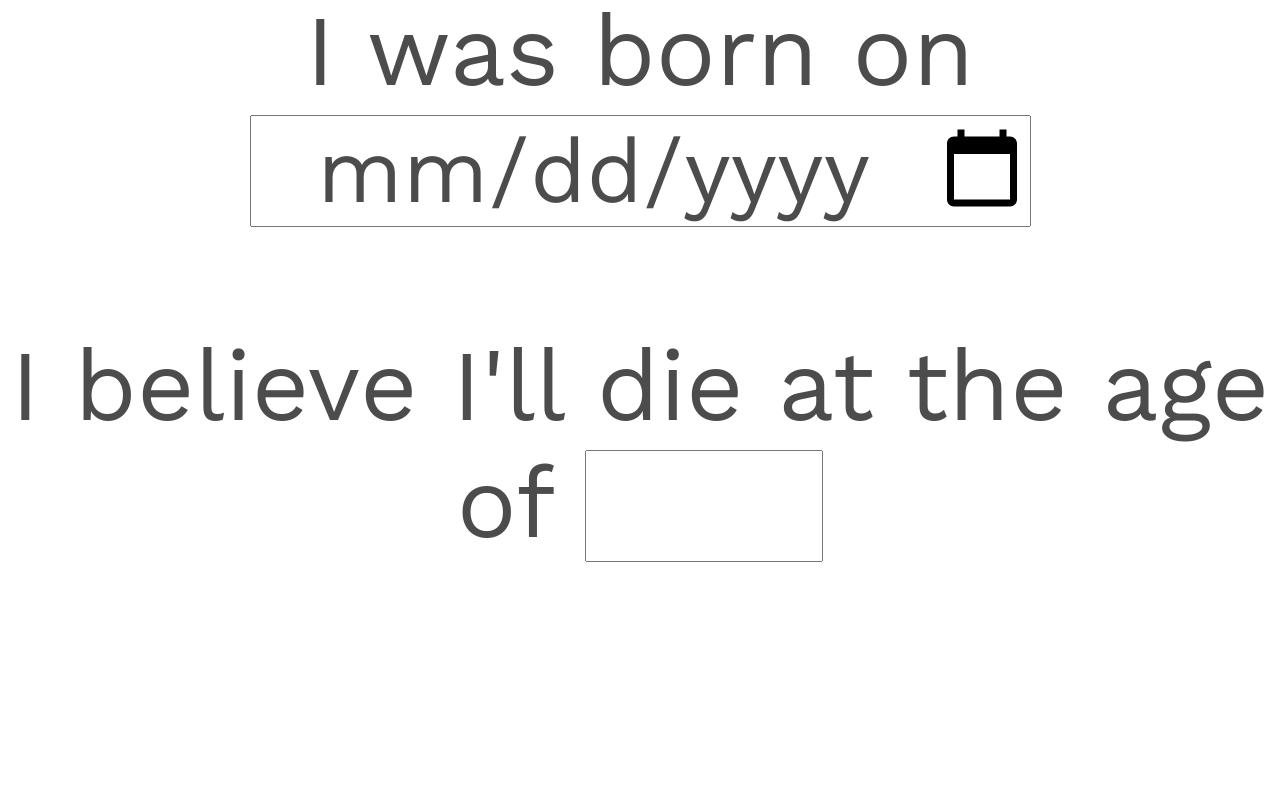
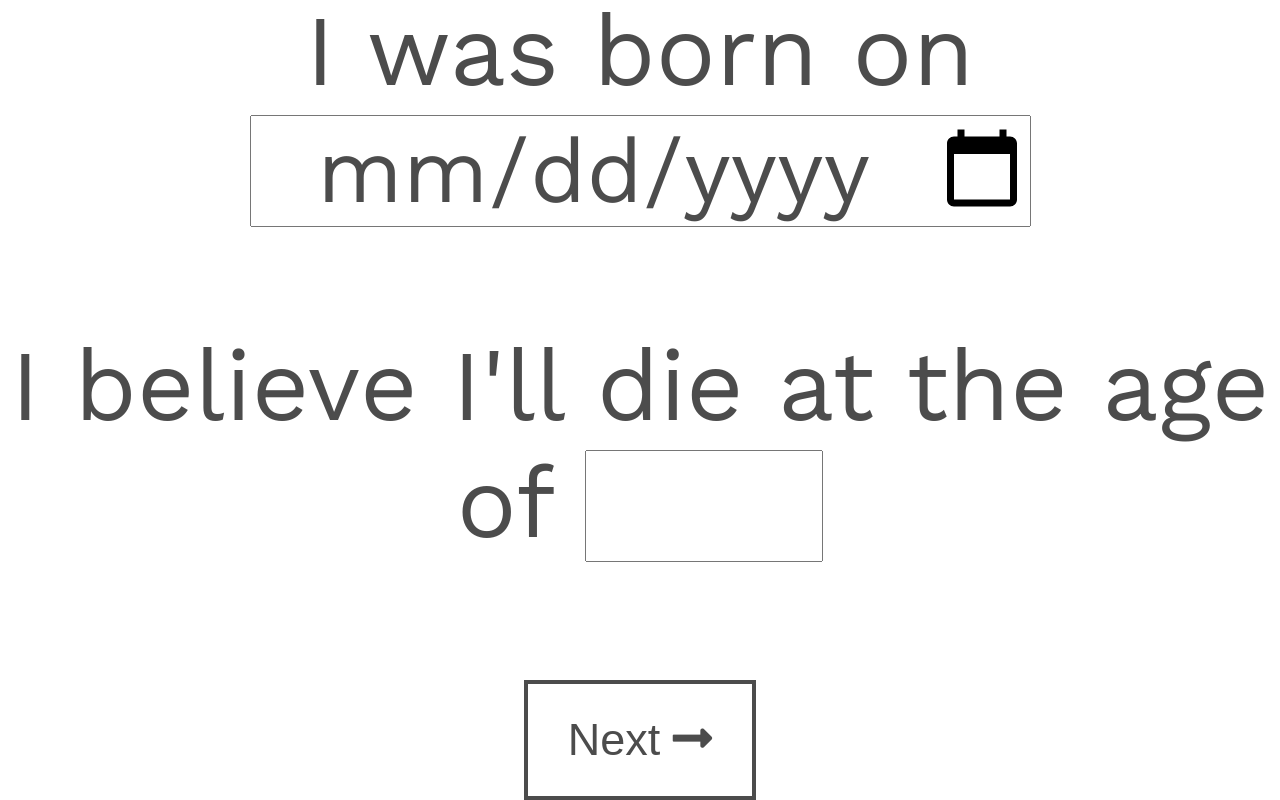
Before and after one commit to gsiou/hourglass, a React (Create React App) app: page / in a window 1280 px wide. Shown: the part 908-1708 px from the top of the page. Built offline with nearby package versions, Linux system fonts and the light colour scheme.

Commit message:
Added next button

```diff
--- a/src/App.css
+++ b/src/App.css
@@ -76,6 +76,28 @@ html {
   animation: Hourglass-rotate 1s;
 }
 
+.Action {
+  display: block;
+}
+
+.Next {
+  background:rgba(255, 255, 255 ,1);
+  padding-top: 30px;
+  padding-bottom: 30px;
+  padding-left: 40px;
+  padding-right: 40px;
+  cursor: pointer;
+  border: 4px solid rgba(0, 0, 0, 0.7);
+  color: rgba(0, 0, 0, 0.7);
+  font-size: 45px;
+}
+
+.Next:hover {
+  padding-left: 60px;
+  padding-right: 60px;
+  border: 4px solid rgba(0, 0, 0, 1);
+  transition: all .4s ease-out;
+}
 
 @keyframes Hourglass-rotate {
   from {
--- a/src/App.js
+++ b/src/App.js
@@ -20,6 +20,9 @@ function App() {
           <p>
             I believe I'll die at the age of <input type="number" max={120}/>
           </p>
+          <div className="Action">
+            <button className="Next">Next <span className="fas fa-long-arrow-alt-right"/></button>
+          </div>
         </div>
     </div>
   );
```
